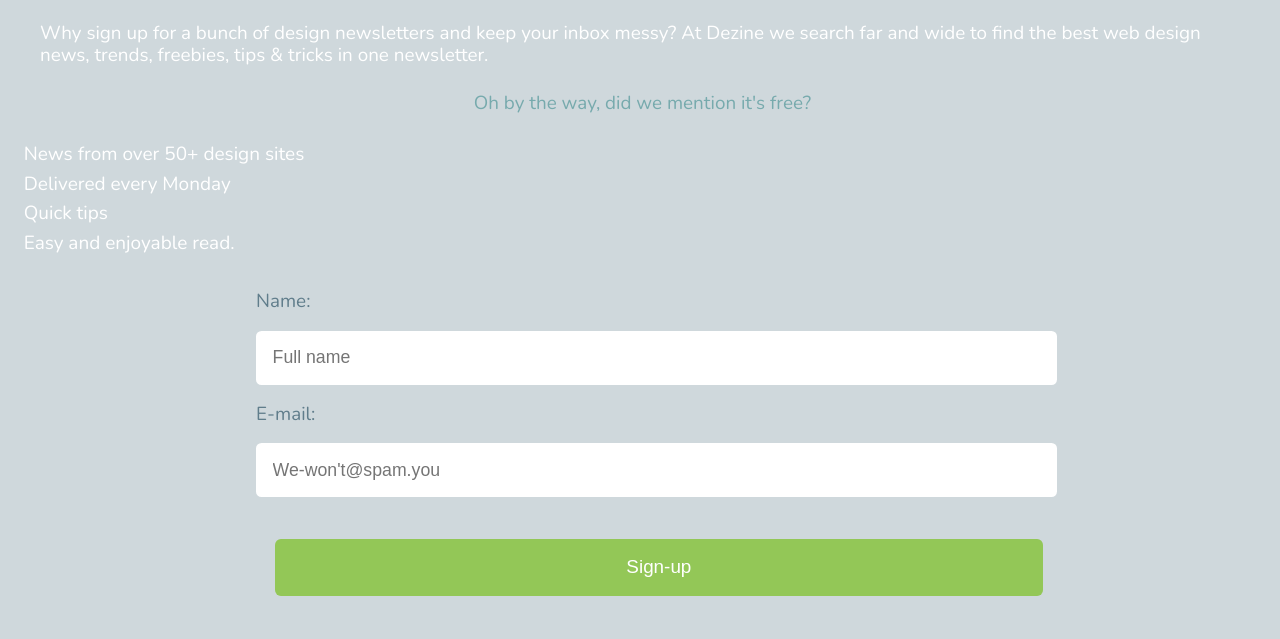
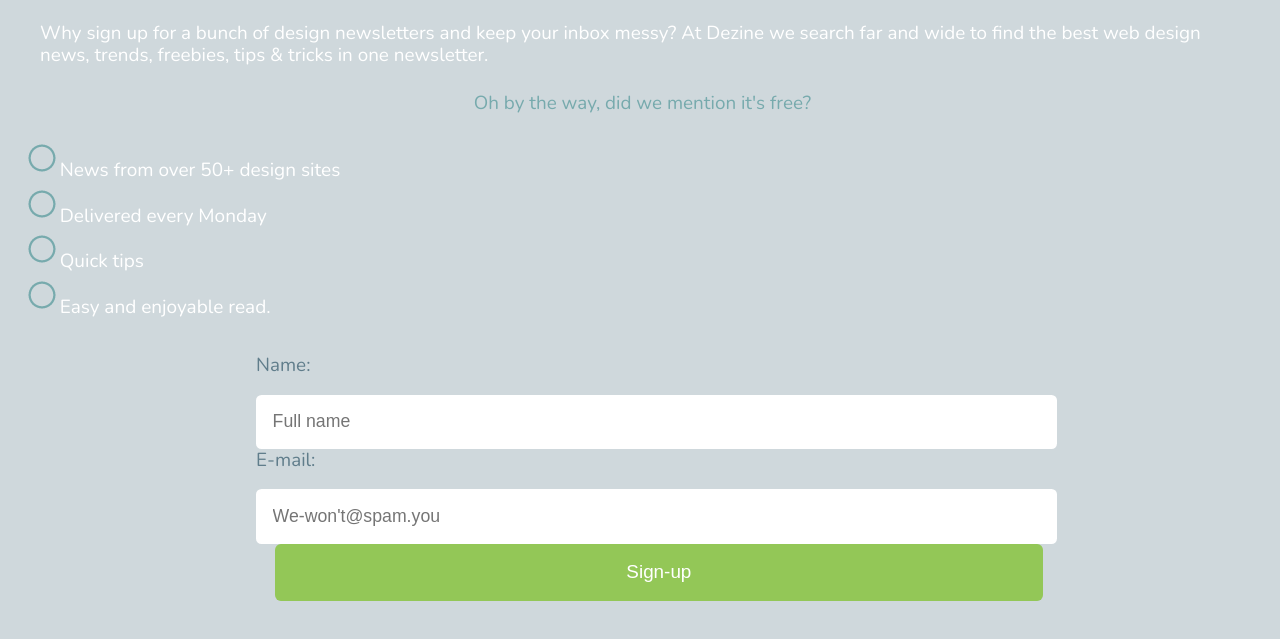
Before and after one commit to jshakil/Project-1-362, a plain HTML site: page index.html in a window 1280 px wide. Shown: the part 129-768 px from the top of the page. Drawn offline with nearby package versions, Linux system fonts and the light colour scheme.

Commit message:
Removed div tags and replaced them with span tags

```diff
--- a/index.html
+++ b/index.html
@@ -13,23 +13,23 @@
   <p class="copy">Why sign up for a bunch of design newsletters and keep your inbox messy? At Dezine we search far and wide to find the best web design news, trends, freebies, tips &amp; tricks in one newsletter.</p>
   <p class="question">Oh by the way, did we mention it's free?</p>
   <ul class="reasons-list">
-      <li class="news-li"><i class="ion-log-in"></i>News from over 50+ design sites</li>
-      <li>Delivered every Monday</li>
-      <li>Quick tips</li>
-      <li>Easy and enjoyable read.</li>
+      <li class="news-li"><img src="images/Circle-36.png" class="circle">News from over 50+ design sites</li>
+      <li><img src="images/Circle-36.png" class="circle">Delivered every Monday</li>
+      <li><img src="images/Circle-36.png" class="circle">Quick tips</li>
+      <li><img src="images/Circle-36.png" class="circle">Easy and enjoyable read.</li>
   </ul>
   <form action="#null" method="post" class="register">
-    <div class="name">
+    <span class="name">
         <label for ="name">Name:</label>
         <input type="text" id="name" name="name" placeholder="Full name" required/>
-    </div>
-    <div>
+    </span>
+    <span>
         <label for ="email">E-mail:</label>
         <input type="email" id="email" name="Email" placeholder="We-won't@spam.you" required />
-    </div>
-    <div class="submit-button">
+    </span>
+    <span class="submit-button">
         <input type="submit" value ="Sign-up" class="button"/>
-    </div>
+    </span>
   </form>
 </main>
   <script src="//ajax.googleapis.com/ajax/libs/jquery/3.1.1/jquery.min.js"></script>
```
